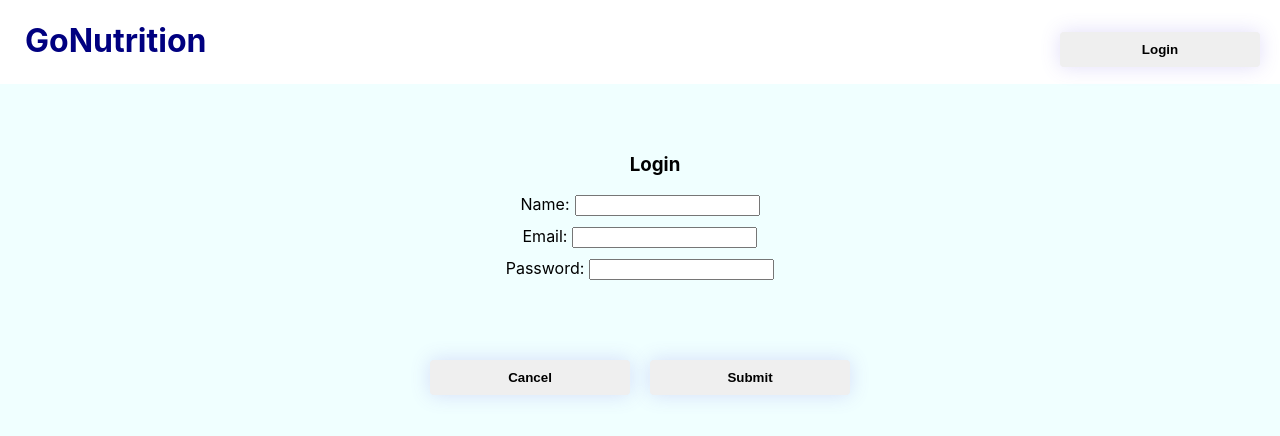
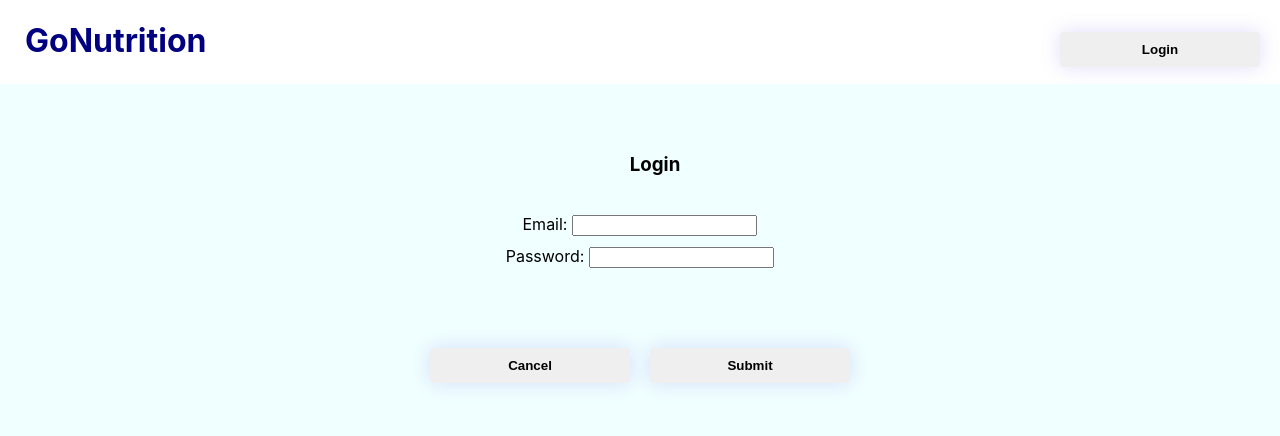
Before and after one commit to cam-thomas/NutritionProject, a React (Create React App) app in the folder client/: page / in a window 1280 px wide. Both pictures are taken after a click on the button "Login". Shown: the top 436 px of the page. Built offline with nearby package versions, Linux system fonts and the light colour scheme.

Commit message:
Hide password.

```diff
--- a/client/src/App.jsx
+++ b/client/src/App.jsx
@@ -412,7 +412,7 @@ function CreateAccount({
             Password:
             <input
               className="editLabel"
-              type="text"
+              type="password"
               value={passwordInputValue}
               onChange={handleUserEditPassword}
             />
@@ -486,13 +486,13 @@ function LoginForm({
   setRecommendedFoods,
   setfoodEaten
 }) {
-  const [nameInputValue, setnameInputValue] = useState('')
+  // const [nameInputValue, setnameInputValue] = useState('')
   const [emailInputValue, setemailInputValue] = useState('')
   const [passwordInputValue, setpasswordInputValue] = useState('')
 
-  function handleUserEditName(event) {
-    setnameInputValue(event.target.value)
-  }
+  // function handleUserEditName(event) {
+  //   setnameInputValue(event.target.value)
+  // }
 
   function handleUserEditEmail(event) {
     setemailInputValue(event.target.value)
@@ -537,7 +537,7 @@ function LoginForm({
       <div className="inputAccountInfo">
         <h3 className="createAccountHeader"> Login </h3>
         <form>
-          <label>
+          {/* <label>
             Name:
             <input
               className="editLabel"
@@ -545,7 +545,7 @@ function LoginForm({
               value={nameInputValue}
               onChange={handleUserEditName}
             />
-          </label>
+          </label> */}
           <br />
           <label>
             Email:
@@ -561,7 +561,7 @@ function LoginForm({
             Password:
             <input
               className="editLabel"
-              type="text"
+              type="password"
               value={passwordInputValue}
               onChange={handleUserEditPassword}
             />
```
